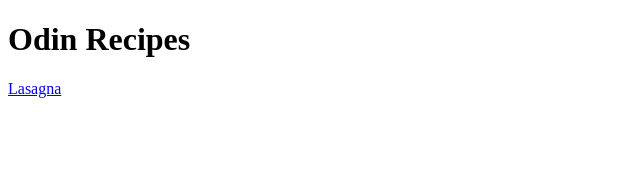
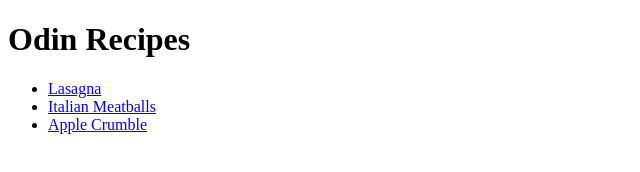
Before and after one commit to chrissven86/odin-recipes, a plain HTML site: page index.html in a window 1280 px wide. Shown: the whole page, without its empty margins (0-640 px from the left). Drawn offline with Linux system fonts and the light colour scheme.

```diff
--- a/index.html
+++ b/index.html
@@ -7,6 +7,11 @@
 </head>
 <body>
     <h1>Odin Recipes</h1>
-    <a href="./recipes/lasagna.html">Lasagna</a>
+    <ul>
+        <li><a href="./recipes/lasagna.html">Lasagna</a></li>
+        <li><a href="./recipes/meatballs.html">Italian Meatballs</a></li>
+        <li><a href="./recipes/appledessert.html">Apple Crumble</a></li>
+    </ul>
+
 </body>
 </html>
```
Also changed, not shown: 1 other file.
